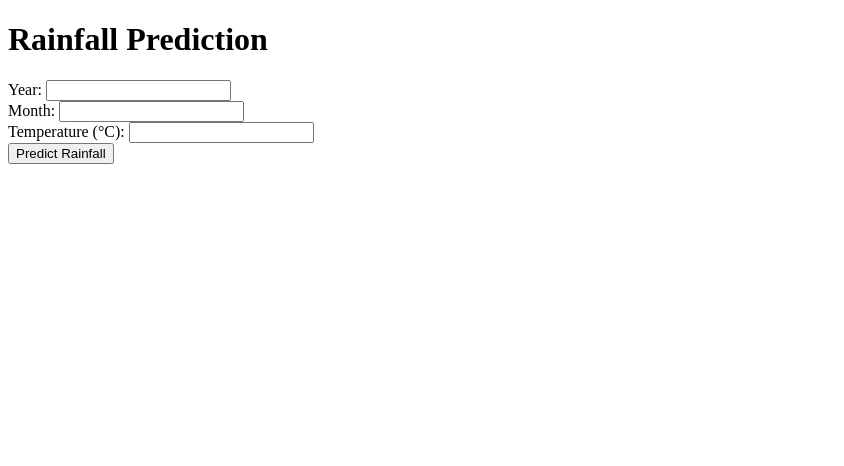
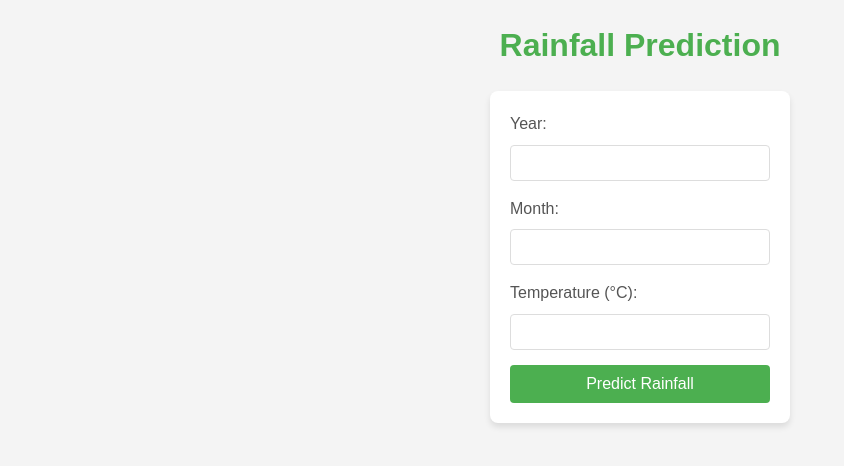
Before and after one commit to siamrana2321/BD_Weather_Full_Analysis, a Flask app: page / in a window 1280 px wide. Shown: the top 466 px of the page, without its empty margins (0-844 px from the left). Run offline with Flask 3, Linux system fonts and the light colour scheme; parts of the project's set-up code (start-up, migrations or seed data) failed here and were passed over.

Commit message:
index.html

```diff
--- a/templates/index.html
+++ b/templates/index.html
@@ -2,6 +2,98 @@
 <html>
 <head>
     <title>Rainfall Prediction</title>
+    <style>
+      /* Reset default styles */
+      * {
+        margin: 0;
+        padding: 0;
+        box-sizing: border-box;
+      }
+
+      /* Style for the body */
+      body {
+        font-family: Arial, sans-serif;
+        background-color: #f4f4f4;
+        color: #333;
+        line-height: 1.6;
+        margin: 0;
+        padding: 0;
+      }
+
+      /* Header styles */
+      h1 {
+        text-align: center;
+        margin-top: 20px;
+        color: #4caf50;
+      }
+
+      /* Form container styles */
+      form {
+        background-color: #fff;
+        padding: 20px;
+        margin: 20px auto;
+        width: 300px;
+        border-radius: 8px;
+        box-shadow: 0 4px 6px rgba(0, 0, 0, 0.1);
+      }
+
+      /* Label styles */
+      label {
+        font-size: 16px;
+        margin-bottom: 8px;
+        display: block;
+        color: #555;
+      }
+
+      /* Input field styles */
+      input[type="number"] {
+        width: 100%;
+        padding: 8px;
+        margin-bottom: 15px;
+        border: 1px solid #ddd;
+        border-radius: 4px;
+        font-size: 16px;
+      }
+
+      /* Button styles */
+      button {
+        width: 100%;
+        padding: 10px;
+        background-color: #4caf50;
+        border: none;
+        color: #fff;
+        font-size: 16px;
+        cursor: pointer;
+        border-radius: 4px;
+      }
+
+      button:hover {
+        background-color: #45a049;
+      }
+
+      /* Prediction result styles */
+      h2 {
+        text-align: center;
+        margin-top: 20px;
+        color: #333;
+      }
+
+      p {
+        font-size: 16px;
+        margin-bottom: 10px;
+      }
+
+      /* Optional: Add a border to the result section */
+      .prediction-result {
+        background-color: #fff;
+        padding: 20px;
+        margin: 20px auto;
+        width: 300px;
+        border-radius: 8px;
+        border: 1px solid #ddd;
+        box-shadow: 0 4px 6px rgba(0, 0, 0, 0.1);
+      }
+    </style>
 </head>
 <body>
     <h1>Rainfall Prediction</h1>
```
